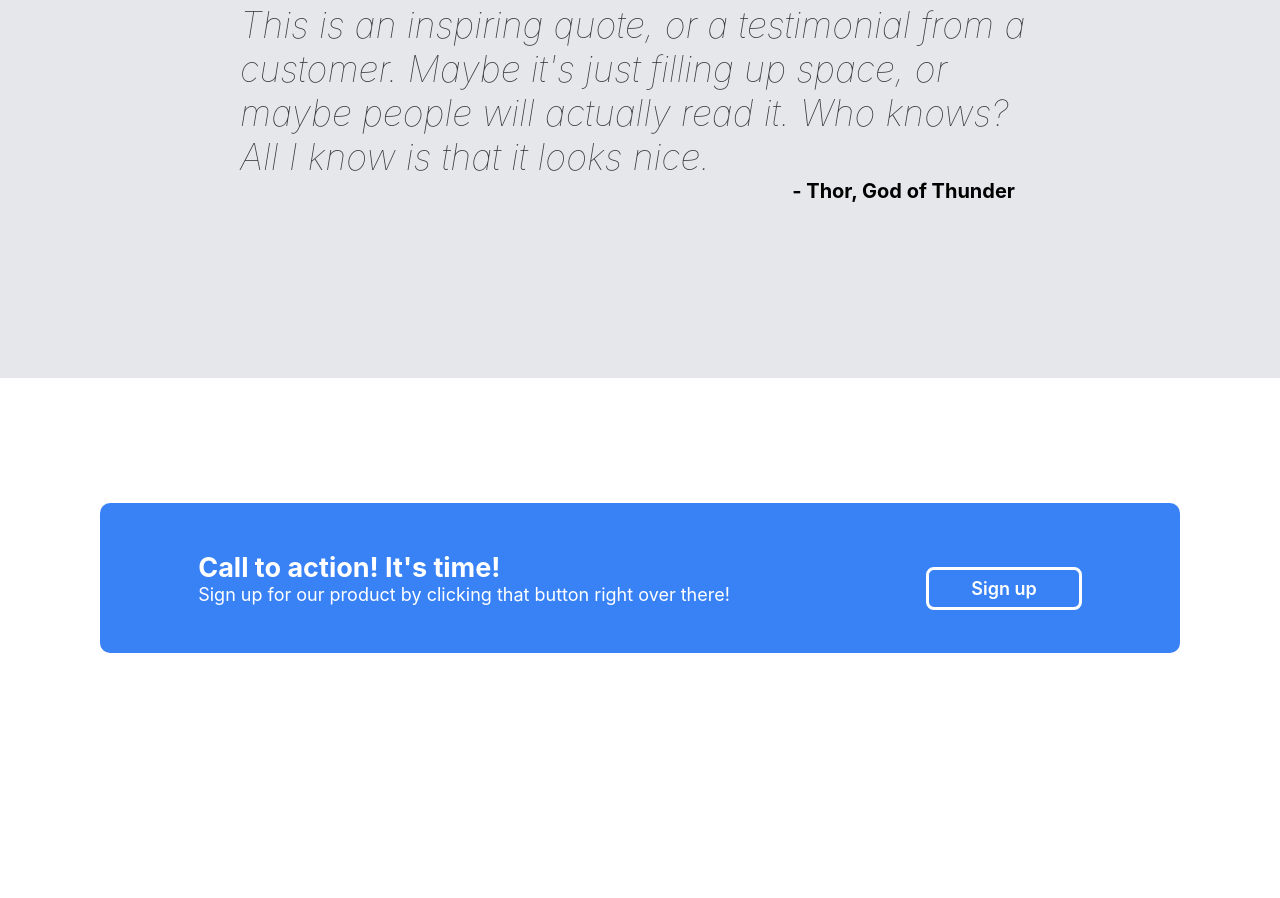
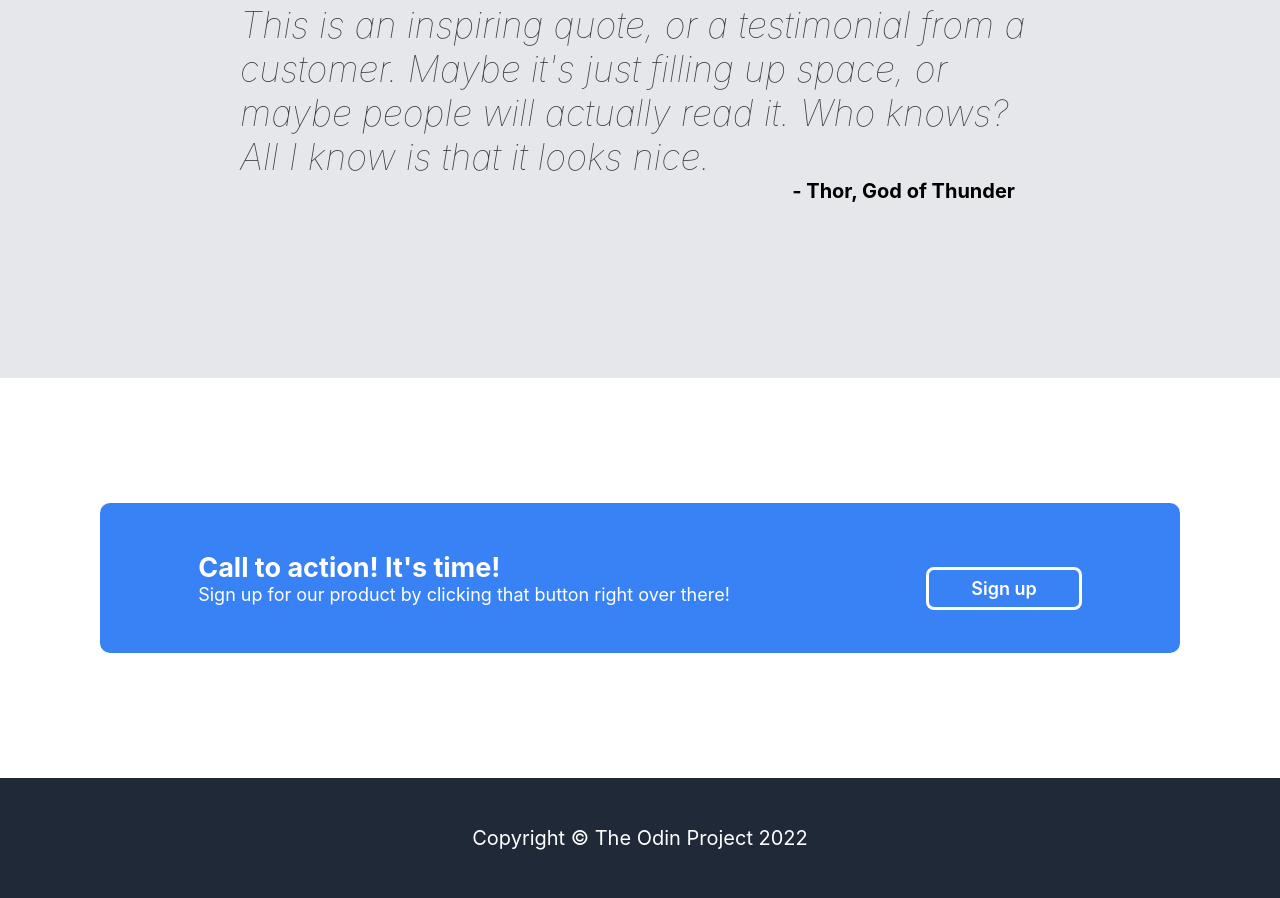
Before and after one commit to RossHGitHub/odin-assignments, a plain HTML site: page index.html in a window 1280 px wide. Shown: the part 1282-2180 px from the top of the page. Before the commit the page ends 2060 px from the top, so only its background shows below. Drawn offline with Linux system fonts and the light colour scheme.

Commit message:
Initial HTML and CSS complete for Landing Page assignment.

```diff
--- a/index.html
+++ b/index.html
@@ -64,10 +64,9 @@
             <p>Sign up for our product by clicking that button right over there!</p>
         </div>
         <button class="lowerbutton">Sign up</button>
-        </div>
-        </div>
+    </div>
+</div>
 
-</div>
-</div>
+<footer>Copyright © The Odin Project 2022</footer>
 </body>
 </html>
--- a/style.css
+++ b/style.css
@@ -30,6 +30,11 @@
 
 a:link {
     text-decoration: none;
+    color: white;
+
+}
+
+a:visited {
     color: white;
 }
 
@@ -141,7 +146,7 @@
 }
 
 .lowerblue {
-    width: 1100px;
+    width: 1200px;
     height: 150px;
     background-color:#3882F6;
     border-radius: 10px;
@@ -157,3 +162,13 @@
     border-style: solid;
     border-color: white;
 }
+
+footer {
+    height: 120px;
+    display: flex;
+    justify-content: center;
+    align-items: center;
+    font-size: 20px;
+    background-color: #1F2937;
+    color: white;
+}
```
